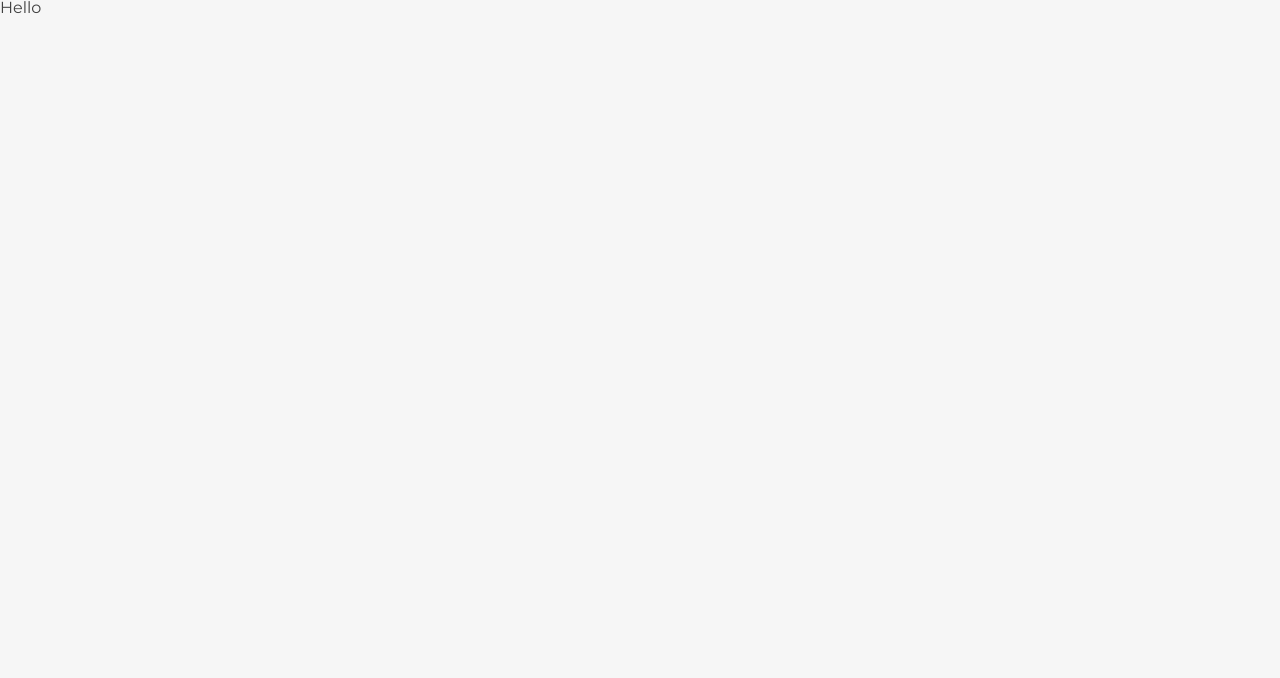
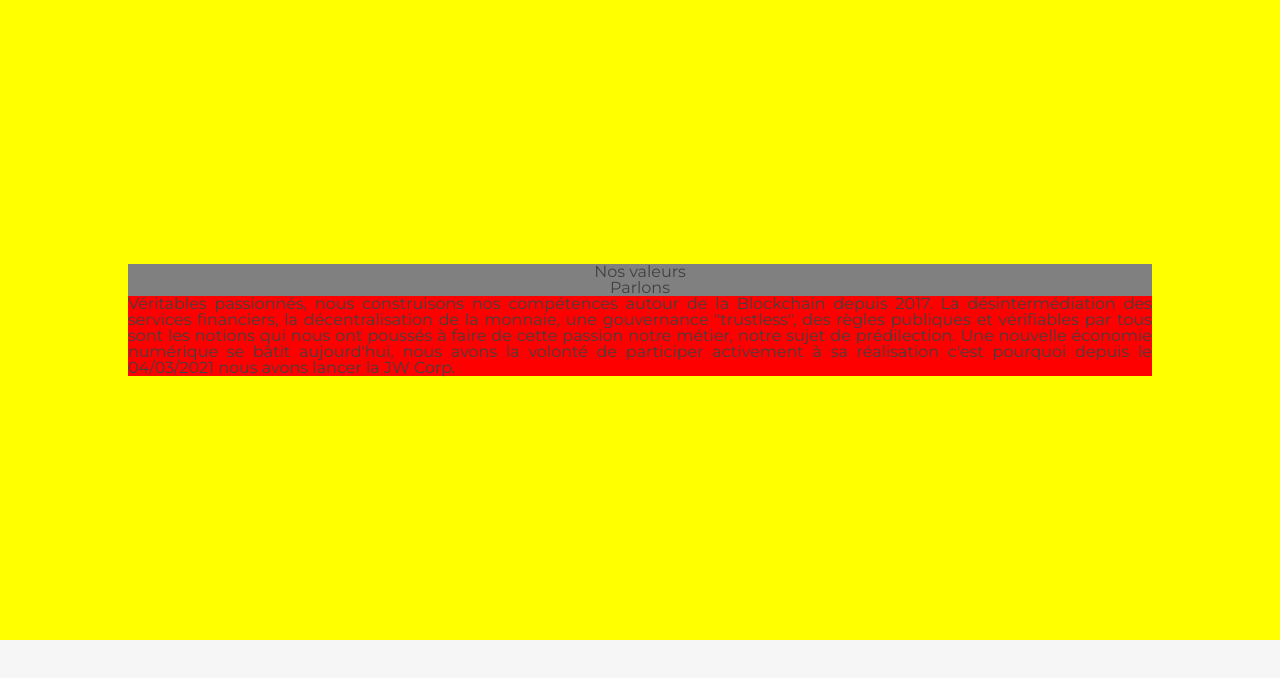
Before and after one commit to The-JW-Corp/JW-Corp-react, a React (Create React App) app: page / in a window 1280 px wide. Shown: the top 678 px of the page. Built offline with nearby package versions, Linux system fonts and the light colour scheme.

Commit message:
compononent added + class + centering blocs

```diff
--- a/src/components/Home/Home.js
+++ b/src/components/Home/Home.js
@@ -1,10 +1,10 @@
 import React from "react";
 import "./Home.css";
-
+import NosValeurs from "../NosValeurs/NosValeurs";
 function Home() {
   return (
     <>
-      Hello
+      <NosValeurs/>
     </>
   );
 }
--- /dev/null
+++ b/src/components/NosValeurs/NosValeurs.css
@@ -0,0 +1,28 @@
+.bloc-nos-valeurs{
+    display: flex;
+    justify-content: center;
+    width: 100vw;
+    background-color: yellow;
+    align-items: center;
+    height: 80vh;
+}
+.nos-valeurs {
+    display: block;
+    justify-content: center;
+    align-items: center;
+    text-align: center;
+    height:auto ;
+    width: 80vw;
+    background-color: grey;
+}
+
+.typed-title {
+
+}
+
+
+.nos-valeurs-paragraph {
+    /* display: flex; */
+    text-align: justify;
+    background-color: red;
+}
--- /dev/null
+++ b/src/components/NosValeurs/NosValeurs.js
@@ -0,0 +1,30 @@
+import React from "react";
+import "./NosValeurs.css";
+
+function NosValeurs() {
+  return (
+    <section className="bloc-nos-valeurs">
+
+    <div className="nos-valeurs">
+      <div>
+        <h3 className="typed-title">Nos valeurs</h3>
+      </div>
+      <h6>
+        Parlons <span id="parlonstech"></span>
+      </h6>
+      <p className="nos-valeurs-paragraph">
+        Véritables passionnés, nous construisons nos compétences autour de la
+        Blockchain depuis 2017. La désintermédiation des services financiers, la
+        décentralisation de la monnaie, une gouvernance "trustless", des règles
+        publiques et vérifiables par tous sont les notions qui nous ont poussés
+        à faire de cette passion notre métier, notre sujet de prédilection. Une
+        nouvelle économie numérique se bâtit aujourd'hui, nous avons la volonté
+        de participer activement à sa réalisation c'est pourquoi depuis le{" "}
+        <strong>04/03/2021</strong> nous avons lancer la JW Corp.
+      </p>
+    </div>
+    </section>
+  );
+}
+
+export default NosValeurs;
```
